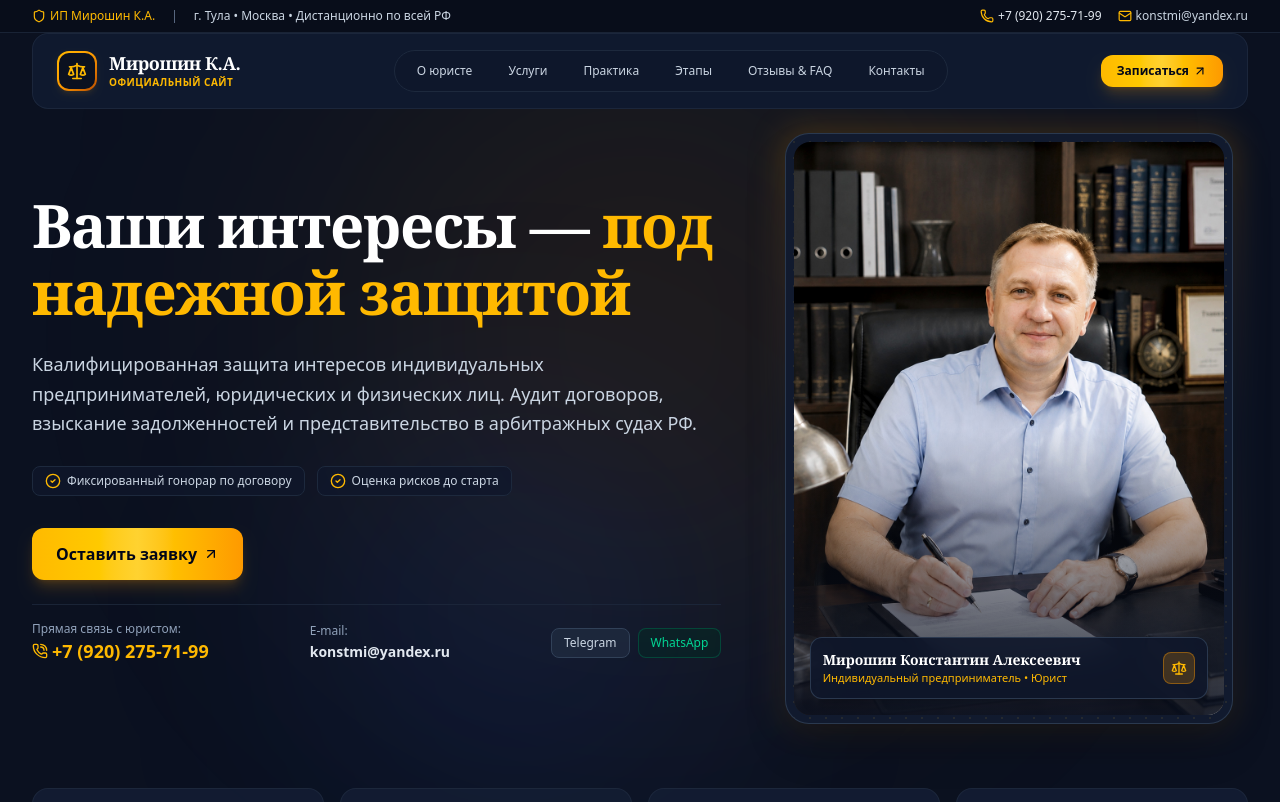
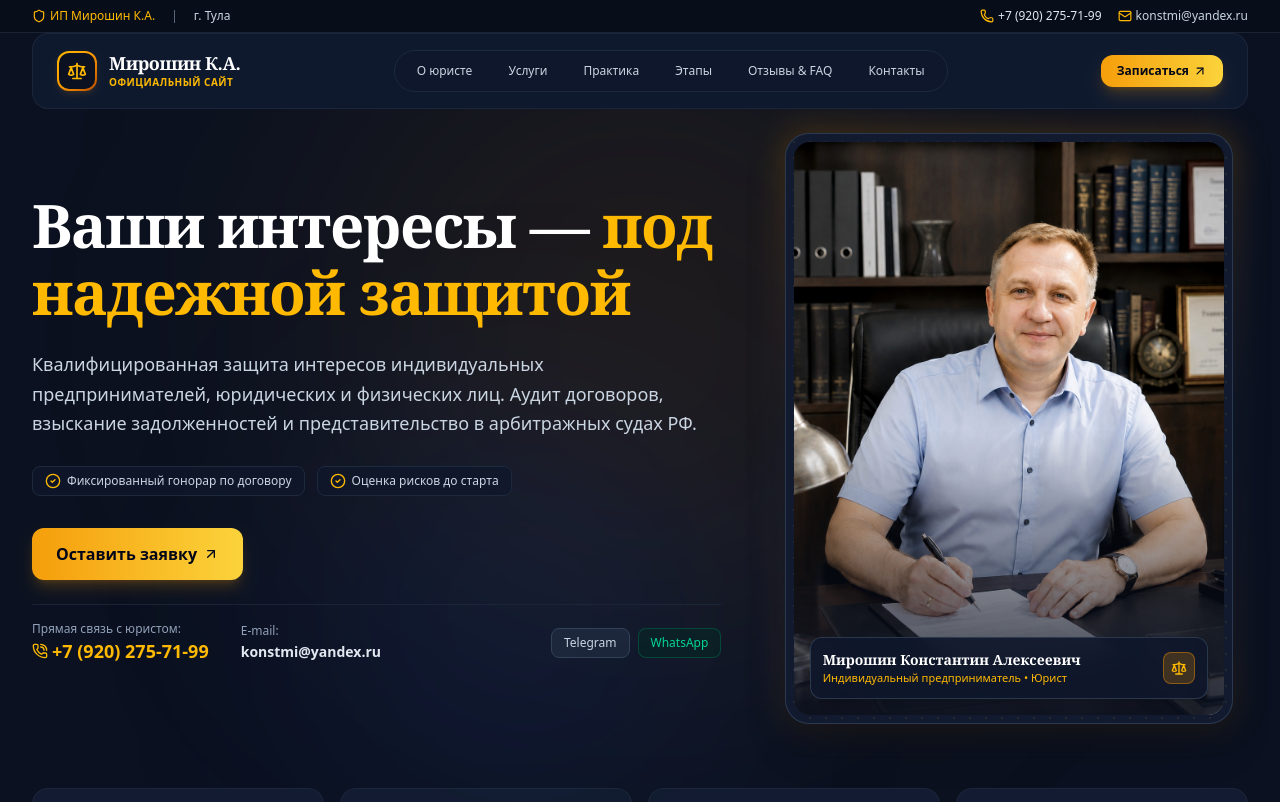
Before and after one commit to SonicDeath7/konst_law.github.io, a React (Vite) app: page / in a window 1280 px wide. Shown: the top 802 px of the page. Built offline with nearby package versions, Linux system fonts and the light colour scheme.

Commit message:
Add files via upload

```diff
--- a/src/components/ConsultationModal.tsx
+++ b/src/components/ConsultationModal.tsx
@@ -32,15 +32,9 @@ export const ConsultationModal: React.FC<ConsultationModalProps> = ({
 
         {/* Modal Header */}
         <div className="flex items-center justify-between border-b border-slate-800 pb-2.5 pr-10 shrink-0">
-          <div className="space-y-0.5">
-            <div className="inline-flex items-center space-x-1.5 px-2 py-0.5 rounded-full bg-amber-500/10 text-amber-400 text-[10px] sm:text-[11px] font-semibold border border-amber-500/20">
-              <Shield className="w-3 h-3 sm:w-3.5 sm:h-3.5" />
-              <span>ЯНДЕКС.ФОРМЫ • ОФИЦИАЛЬНАЯ ЗАПИСЬ</span>
-            </div>
-            <h3 className="text-base sm:text-xl font-bold text-white font-serif leading-snug">
-              {defaultTopic || 'Запись на консультацию юриста'}
-            </h3>
-          </div>
+          <h3 className="text-base sm:text-xl font-bold text-white font-serif leading-snug">
+            {defaultTopic || 'Запись на консультацию юриста'}
+          </h3>
         </div>
 
         {/* Close button */}
--- a/src/components/ContactSection.tsx
+++ b/src/components/ContactSection.tsx
@@ -111,7 +111,7 @@ export const ContactSection: React.FC<ContactSectionProps> = () => {
                 <p><span className="text-slate-400">Наименование:</span> ИП Мирошин Константин Алексеевич</p>
                 <p><span className="text-slate-400">ОГРНИП:</span> {LAWYER_INFO.ogrnip}</p>
                 <p><span className="text-slate-400">ИНН:</span> {LAWYER_INFO.inn}</p>
-                <p><span className="text-slate-400">Формат работы:</span> Очно (г. Тула / г. Москва) и дистанционно (ЭДО) по РФ</p>
+                <p><span className="text-slate-400">Город:</span> г. Тула</p>
               </div>
             </div>
 
@@ -129,15 +129,9 @@ export const ContactSection: React.FC<ContactSectionProps> = () => {
           <div className="lg:col-span-7 bg-[#111c33] border border-slate-800 rounded-3xl p-6 sm:p-8 shadow-2xl space-y-4">
 
             <div className="flex items-center justify-between">
-              <div className="space-y-1">
-                <div className="inline-flex items-center space-x-1.5 px-2.5 py-0.5 rounded-full bg-amber-500/10 text-amber-400 text-[11px] font-semibold border border-amber-500/20">
-                  <ShieldCheck className="w-3.5 h-3.5" />
-                  <span>ЯНДЕКС.ФОРМЫ</span>
-                </div>
-                <h3 className="text-xl font-bold text-white font-serif">
-                  Онлайн-заявка на консультацию
-                </h3>
-              </div>
+              <h3 className="text-xl font-bold text-white font-serif">
+                Онлайн-заявка на консультацию
+              </h3>
 
               <a
                 href="https://forms.yandex.ru/u/6a7e3a1302848f6ab9df895b/"
--- a/src/components/Header.tsx
+++ b/src/components/Header.tsx
@@ -39,7 +39,7 @@ export const Header: React.FC<HeaderProps> = ({ onOpenConsultationModal }) => {
             </span>
             <span className="hidden md:inline-block text-slate-500">|</span>
             <span className="hidden md:inline-block text-slate-300">
-              г. Тула • Москва • Дистанционно по всей РФ
+              г. Тула
             </span>
           </div>
           <div className="flex items-center space-x-4">
@@ -105,7 +105,7 @@ export const Header: React.FC<HeaderProps> = ({ onOpenConsultationModal }) => {
             <div className="hidden sm:flex items-center space-x-2">
               <button
                 onClick={onOpenConsultationModal}
-                className="px-4 py-2 text-xs font-semibold text-slate-950 bg-gradient-to-r from-amber-400 via-amber-300 to-amber-500 hover:brightness-110 rounded-xl shadow-lg shadow-amber-500/20 transition-all flex items-center space-x-1 group cursor-pointer"
+                className="px-4 py-2 text-xs font-semibold text-slate-950 btn-amber-glow rounded-xl shadow-lg shadow-amber-500/20 flex items-center space-x-1 group cursor-pointer"
               >
                 <span>Записаться</span>
                 <ArrowUpRight className="w-3.5 h-3.5 group-hover:translate-x-0.5 group-hover:-translate-y-0.5 transition-transform" />
@@ -116,7 +116,7 @@ export const Header: React.FC<HeaderProps> = ({ onOpenConsultationModal }) => {
             <div className="flex sm:hidden items-center space-x-2">
               <button
                 onClick={onOpenConsultationModal}
-                className="px-3 py-1.5 text-xs font-semibold text-slate-950 bg-amber-400 rounded-lg font-medium"
+                className="px-3 py-1.5 text-xs font-semibold text-slate-950 btn-amber-glow rounded-lg font-medium"
               >
                 Консультация
               </button>
--- a/src/components/Hero.tsx
+++ b/src/components/Hero.tsx
@@ -51,7 +51,7 @@ export const Hero: React.FC<HeroProps> = ({
             <div className="pt-2 flex flex-wrap items-center">
               <button
                 onClick={onOpenConsultationModal}
-                className="px-6 py-3.5 text-sm sm:text-base font-semibold text-slate-950 bg-gradient-to-r from-amber-400 via-amber-300 to-amber-500 hover:brightness-110 rounded-xl shadow-lg shadow-amber-500/20 transition-all flex items-center justify-center space-x-1.5 group cursor-pointer w-full sm:w-auto"
+                className="px-6 py-3.5 text-sm sm:text-base font-semibold text-slate-950 btn-amber-glow rounded-xl shadow-lg shadow-amber-500/20 flex items-center justify-center space-x-1.5 group cursor-pointer w-full sm:w-auto"
               >
                 <span>Оставить заявку</span>
                 <ArrowUpRight className="w-4 h-4 group-hover:translate-x-0.5 group-hover:-translate-y-0.5 transition-transform shrink-0" />
@@ -59,7 +59,8 @@ export const Hero: React.FC<HeroProps> = ({
             </div>
 
             {/* Direct Contact Info Box */}
-            <div className="pt-4 border-t border-slate-800/80 flex flex-wrap items-center justify-between gap-4">
+            <div className="pt-4 border-t border-slate-800/80 flex flex-wrap items-center justify-between gap-4 sm:gap-6">
+              <div className="flex flex-wrap items-center gap-6 sm:gap-8">
                 <div>
                   <span className="text-xs text-slate-400 block font-medium">Прямая связь с юристом:</span>
                   <a
@@ -79,6 +80,7 @@ export const Hero: React.FC<HeroProps> = ({
                   >
                     {LAWYER_INFO.email}
                   </a>
+                </div>
               </div>
 
               <div className="flex items-center space-x-2">
--- a/src/components/ProcessSection.tsx
+++ b/src/components/ProcessSection.tsx
@@ -95,7 +95,7 @@ export const ProcessSection: React.FC<ProcessSectionProps> = ({ onOpenConsultati
 
           <button
             onClick={onOpenConsultationModal}
-            className="px-6 py-3 text-xs font-bold text-slate-950 bg-amber-400 hover:bg-amber-300 rounded-xl shadow-lg transition-all flex items-center space-x-2 shrink-0 cursor-pointer"
+            className="px-6 py-3 text-xs font-bold text-slate-950 btn-amber-glow rounded-xl shadow-lg flex items-center space-x-2 shrink-0 cursor-pointer"
           >
             <span>Начать работу с юристом</span>
             <ArrowRight className="w-4 h-4" />
--- a/src/components/ReviewsFAQ.tsx
+++ b/src/components/ReviewsFAQ.tsx
@@ -18,7 +18,7 @@ export const ReviewsFAQ: React.FC = () => {
           <div className="text-center max-w-3xl mx-auto space-y-3">
             <div className="inline-flex items-center space-x-2 px-3 py-1 rounded-full bg-amber-500/10 border border-amber-500/20 text-xs font-semibold text-amber-400">
               <MessageSquareQuote className="w-3.5 h-3.5" />
-              <span>ОТЗЫВЫ ДОВЕРИТЕЛЕЙ</span>
+              <span>ОТЗЫВЫ КЛИЕНТОВ</span>
             </div>
             <h2 className="text-3xl sm:text-4xl font-extrabold text-white tracking-tight font-serif">
               Что говорят клиенты о работе юриста
--- a/src/components/Services.tsx
+++ b/src/components/Services.tsx
@@ -170,7 +170,7 @@ export const Services: React.FC<ServicesProps> = ({ onSelectServiceForConsultati
                   setSelectedService(null);
                   onSelectServiceForConsultation(title);
                 }}
-                className="px-6 py-2.5 text-xs font-bold text-slate-950 bg-amber-400 hover:bg-amber-300 rounded-xl shadow-lg transition-all cursor-pointer"
+                className="px-6 py-2.5 text-xs font-bold text-slate-950 btn-amber-glow rounded-xl shadow-lg cursor-pointer"
               >
                 Заказать консультацию
               </button>
--- a/src/data/legalData.ts
+++ b/src/data/legalData.ts
@@ -11,10 +11,10 @@ export const LAWYER_INFO = {
   email: 'konstmi@yandex.ru',
   telegram: 'https://t.me/+79202757199',
   whatsapp: 'https://wa.me/79202757199',
-  location: 'г. Тула / Москва / Вся Россия (Дистанционно и очно)',
+  location: 'г. Тула',
   photoUrl: 'images/photo.jpg',
-  inn: '710000000000', // ИНН
-  ogrnip: '321710000012345', // ОГРНИП
+  inn: '710402080724', // ИНН
+  ogrnip: '309715431400149', // ОГРНИП
   principles: [
     {
       title: 'Честная оценка перспектив',
--- a/src/index.css
+++ b/src/index.css
@@ -9,3 +9,48 @@
     font-family: inherit;
   }
 }
+
+/* Shimmer and animated gradient effect for amber CTA buttons */
+.btn-amber-glow {
+  position: relative;
+  overflow: hidden;
+  background: linear-gradient(90deg, #f59e0b 0%, #fde047 50%, #f59e0b 100%);
+  background-size: 250% 100%;
+  background-position: 0% 0%;
+  transition: background-position 1.2s cubic-bezier(0.22, 1, 0.36, 1), box-shadow 0.5s ease, transform 0.3s ease;
+}
+
+.btn-amber-glow:hover {
+  background-position: 100% 0%;
+  box-shadow: 0 12px 28px -4px rgba(245, 158, 11, 0.45), 0 8px 12px -6px rgba(245, 158, 11, 0.3);
+  transform: translateY(-1.5px);
+}
+
+.btn-amber-glow:active {
+  transform: translateY(0);
+  transition: transform 0.1s ease;
+}
+
+/* Light flare moving left to right on hover */
+.btn-amber-glow::after {
+  content: '';
+  position: absolute;
+  top: 0;
+  left: -140%;
+  width: 80%;
+  height: 100%;
+  background: linear-gradient(
+    90deg,
+    rgba(255, 255, 255, 0) 0%,
+    rgba(255, 255, 255, 0.45) 50%,
+    rgba(255, 255, 255, 0) 100%
+  );
+  transform: skewX(-25deg);
+  transition: left 0.9s cubic-bezier(0.4, 0, 0.2, 1);
+  pointer-events: none;
+}
+
+.btn-amber-glow:hover::after {
+  left: 160%;
+  transition: left 1.35s cubic-bezier(0.25, 1, 0.35, 1);
+}
```
Also changed, not shown: 1 other file (tests, documents, lock files or other folders). Lines whose indentation alone changed are shown as unchanged.
